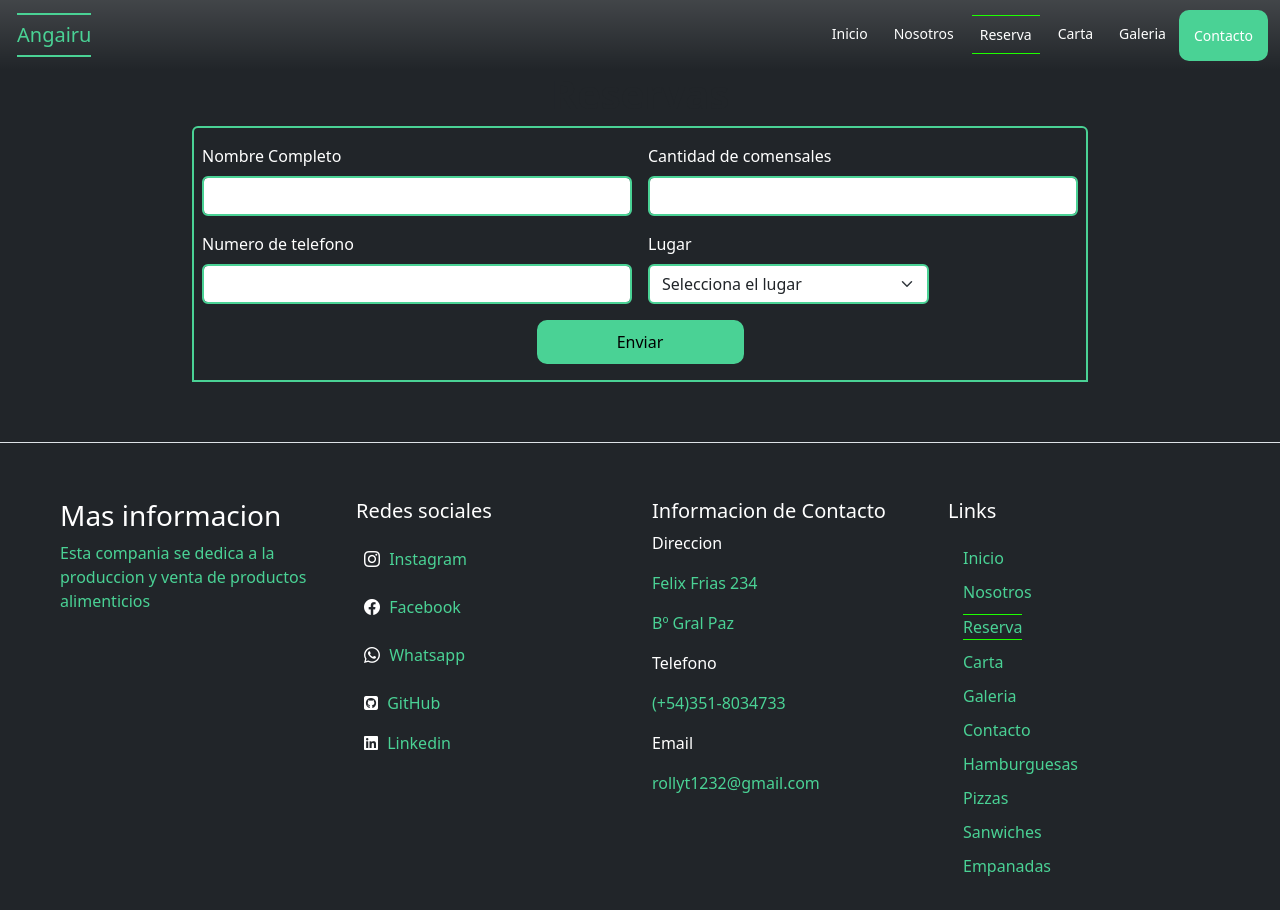
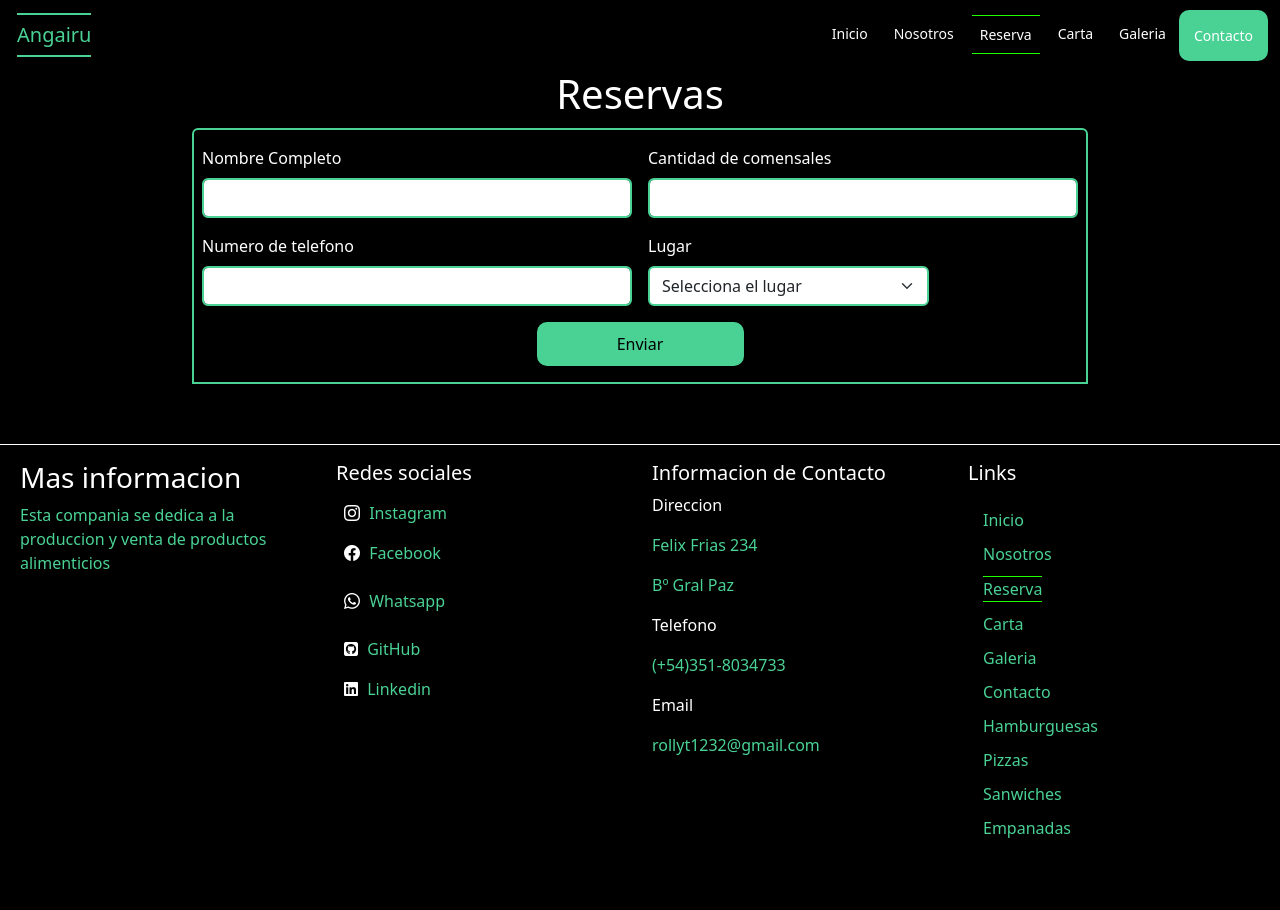
Before and after one commit to RodrigoTrillo/ProyectoAngairu, a website: page Paginas/Reservas.html in a window 1280 px wide. After the commit the page ends 871 px from the top, so only its background shows below. Drawn offline with nearby package versions, Linux system fonts and the light colour scheme.

Commit message:
change color main

```diff
--- a/Paginas/Reservas.html
+++ b/Paginas/Reservas.html
@@ -19,9 +19,9 @@
     <title>Angairu-Reservas</title>
 </head>
 
-<body class="bg-dark">
-    <header class="header grid__cont bg-dark">
-        <nav class="navbar navbar-expand-lg bg-dark bg-gradient">
+<body>
+    <header class="header">
+        <nav class="navbar navbar-expand-lg">
             <div class="container-fluid">
                 <a class="navbar-brand" href="../index.html">Angairu</a>
                 <button class="navbar-toggler" type="button" data-bs-toggle="collapse" data-bs-target="#navbarNav"
@@ -53,9 +53,9 @@
             </div>
         </nav>
     </header>
-    <section class="grid__cont bg-dark">
+    <section class="grid__cont">
         <div>
-            <h1 class="text-center fw-bold text-cont">Reservas</h1>
+            <h1 class="cont-title">Reservas</h1>
         </div>
         <form class="row g-3 form-r rounded-top">
             <div class="col-md-6">
@@ -104,15 +104,15 @@
             </div>
         </form>
     </section>
-    <footer class="container-fluid border-top">
-        <div class="row p-5 bg-dark text-white ">
+    <footer class="container-fluid">
+        <div class="row">
             <div class=" col-xs-12 col-md-6 col-lg-3">
                 <p class="h3">Mas informacion</p>
                 <p class="color-2">Esta compania se dedica a la produccion y venta de productos alimenticios</p>
             </div>
             <div class=" col-xs-12 col-md-6 col-lg-3">
-                <p class="h5 mb-3">Redes sociales</p>
-                <div class="mb-2">
+                <p class="h5">Redes sociales</p>
+                <div>
                     <i class="bi bi-instagram"></i>
                     <a href="https://www.instagram.com" target="_blank" class="color-2">Instagram</a>
                 </div>
--- a/scss/base/_general.scss
+++ b/scss/base/_general.scss
@@ -90,10 +90,12 @@ border-radius: $b-radius ;
 
 .titulo {
     background-color: map-get($colores, "color-op");
+    color: map-get($colores, "color-dark");
 }
 
 .parrafo {
     background-color: map-get($colores, "color-op");
+    color: map-get($colores, "color-dark");
 }
 
 /* active */
@@ -118,7 +120,7 @@ border-radius: $b-radius ;
 
 }
 
-/* texto main */
+
 a{
     text-decoration: none;
     margin: 5px;
@@ -133,6 +135,7 @@ footer{
 
 
 }
+/* texto main */
 
 .text-main {
     @extend %textos;
--- a/scss/base/_variables.scss
+++ b/scss/base/_variables.scss
@@ -10,5 +10,5 @@ $colores: (
     "color-link": #fff,
     "color-hover":#000,
     "color-op":#4ad2955c,
-    "color-dark":#212529,
+    "color-dark":#000000,
 );
```
Also changed, not shown: Paginas/Galeria.html (+3 -3 lines), css/main.css.
